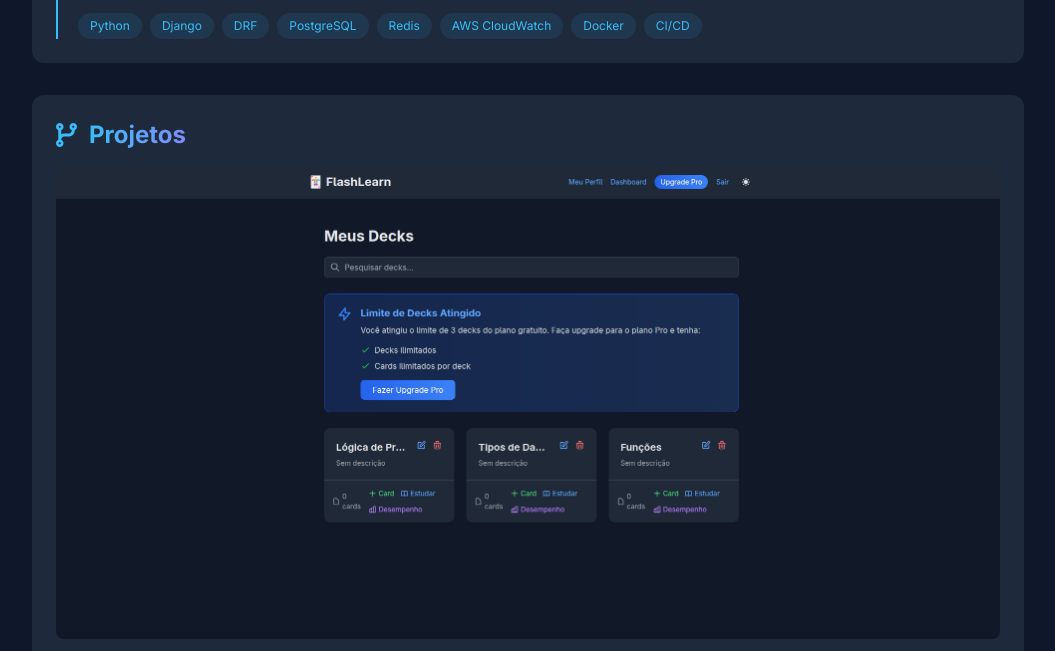
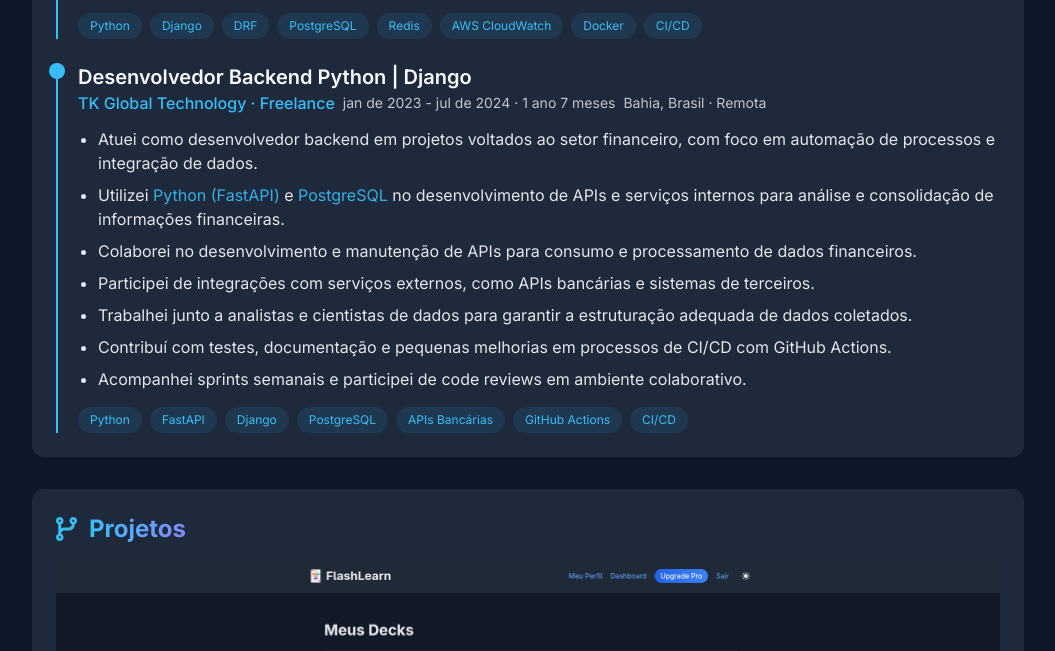
Before and after one commit to Matheus1237/portfolio, a plain HTML site: page index.html in a window 1280 px wide. Shown: the part 1209-1860 px from the top of the page, without its empty margins (112-1167 px from the left). Drawn offline with nearby package versions, Linux system fonts and the light colour scheme.

Commit message:
adiciona nova experiência profissional na seção de currículo

```diff
--- a/index.html
+++ b/index.html
@@ -146,6 +146,7 @@
                 </h2>
 
                 <div class="space-y-6">
+                    <!-- Experiência Shoppub -->
                     <div class="border-l-2 border-accent pl-5 relative">
                         <div class="absolute -left-[9px] top-0 w-4 h-4 rounded-full bg-accent"></div>
                         <h3 class="text-xl font-semibold">Desenvolvedor Backend Python | Django</h3>
@@ -170,6 +171,34 @@
                             <span class="tech-tag">Redis</span>
                             <span class="tech-tag">AWS CloudWatch</span>
                             <span class="tech-tag">Docker</span>
+                            <span class="tech-tag">CI/CD</span>
+                        </div>
+                    </div>
+                    <!-- Nova Experiência TK Global Technology -->
+                    <div class="border-l-2 border-accent pl-5 relative">
+                        <div class="absolute -left-[9px] top-0 w-4 h-4 rounded-full bg-accent"></div>
+                        <h3 class="text-xl font-semibold">Desenvolvedor Backend Python | Django</h3>
+                        <div class="flex flex-wrap items-center gap-2 mb-3">
+                            <span class="text-accent font-medium">TK Global Technology · Freelance</span>
+                            <span class="text-sm opacity-75">jan de 2023 - jul de 2024 · 1 ano 7 meses</span>
+                            <span class="text-sm opacity-75">Bahia, Brasil · Remota</span>
+                        </div>
+                        <ul class="space-y-2 list-disc pl-5 opacity-90">
+                            <li>Atuei como desenvolvedor backend em projetos voltados ao setor financeiro, com foco em automação de processos e integração de dados.</li>
+                            <li>Utilizei <span class="text-accent">Python (FastAPI)</span> e <span class="text-accent">PostgreSQL</span> no desenvolvimento de APIs e serviços internos para análise e consolidação de informações financeiras.</li>
+                            <li>Colaborei no desenvolvimento e manutenção de APIs para consumo e processamento de dados financeiros.</li>
+                            <li>Participei de integrações com serviços externos, como APIs bancárias e sistemas de terceiros.</li>
+                            <li>Trabalhei junto a analistas e cientistas de dados para garantir a estruturação adequada de dados coletados.</li>
+                            <li>Contribuí com testes, documentação e pequenas melhorias em processos de CI/CD com GitHub Actions.</li>
+                            <li>Acompanhei sprints semanais e participei de code reviews em ambiente colaborativo.</li>
+                        </ul>
+                        <div class="mt-4 flex flex-wrap gap-2">
+                            <span class="tech-tag">Python</span>
+                            <span class="tech-tag">FastAPI</span>
+                            <span class="tech-tag">Django</span>
+                            <span class="tech-tag">PostgreSQL</span>
+                            <span class="tech-tag">APIs Bancárias</span>
+                            <span class="tech-tag">GitHub Actions</span>
                             <span class="tech-tag">CI/CD</span>
                         </div>
                     </div>
@@ -288,7 +317,6 @@
 
             <!-- Skills Section -->
             <div class="flex flex-wrap gap-4 mb-6">
-                <span class="skill-tag text-lg flex items-center gap-2"></span>
             <section class="bg-secondary rounded-xl p-6 card-hover">
                 <h2 class="text-2xl font-bold mb-6 flex items-center">
                     <i class="fas fa-cogs mr-3 text-accent"></i>
```
